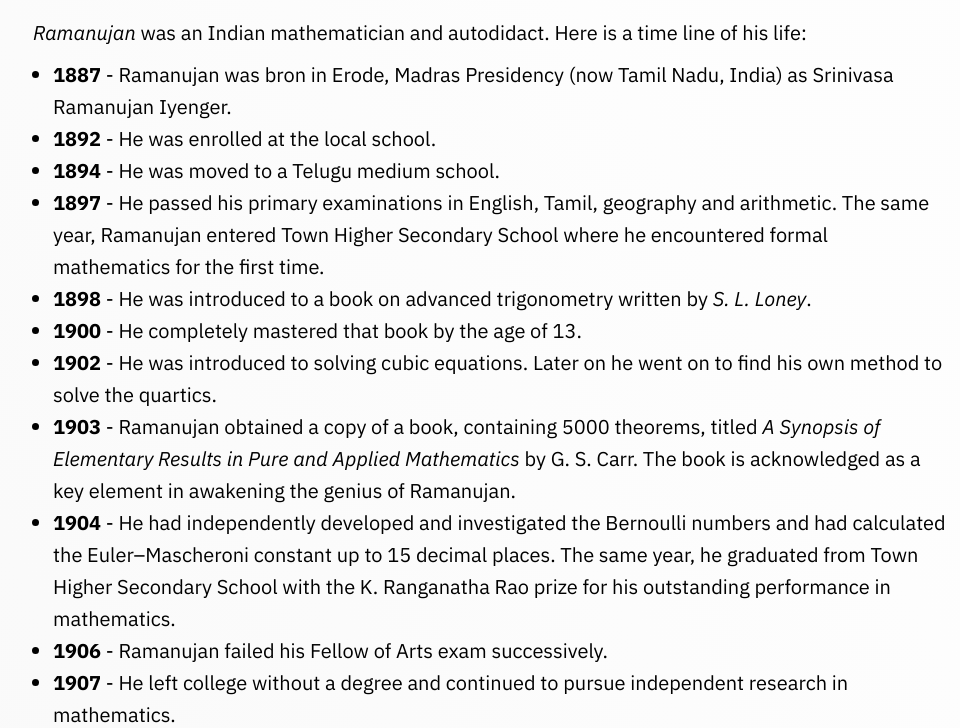
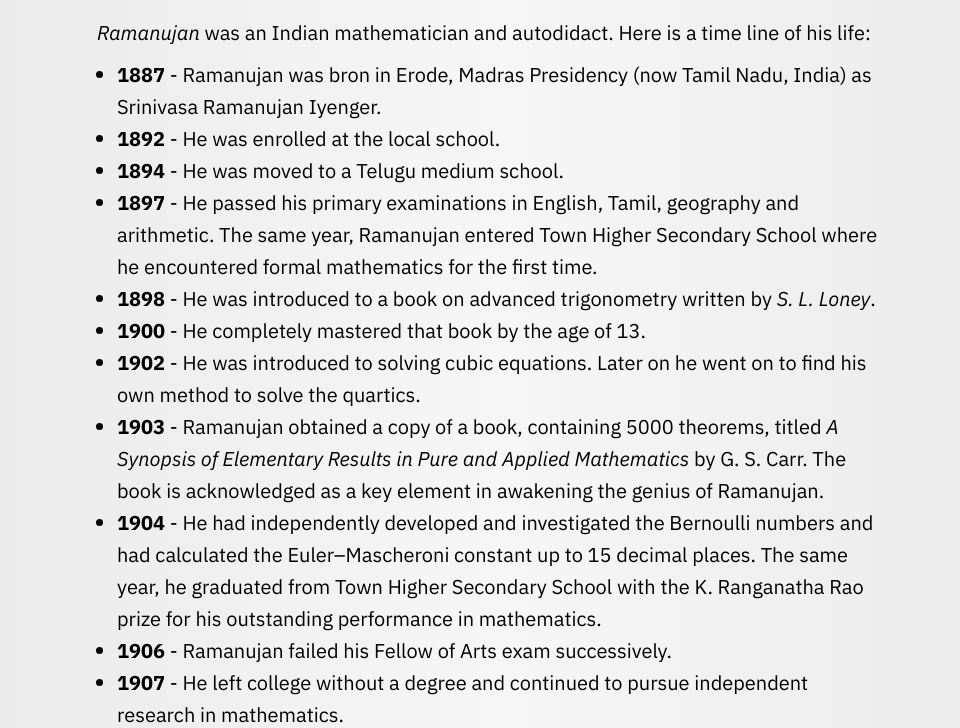
Before and after one commit to picklu/tribute-page, a website: page index.html in a window 1280 px wide. Shown: the part 505-1233 px from the top of the page, without its empty margins (139-1099 px from the left). Drawn offline with nearby package versions, Linux system fonts and the light colour scheme; files that its build step writes are made by us from their sources.

Commit message:
Add gradient to the background

```diff
--- a/sass/_layout.scss
+++ b/sass/_layout.scss
@@ -1,6 +1,9 @@
 #main {
-    background-image: linear-gradient(to top right, rgba($color-grey-light, 0.1) 0%, rgba(#eee, 0.1) 70%);
-    width: 70vw;
+    background-image: linear-gradient(to right,
+                                      rgba($color-grey-light, .3),
+                                      rgba($color-white, .3),
+                                      rgba($color-grey-light, .3));
+    width: 60vw;
     margin: 0 auto;
     margin-top: 3rem;
 }
```
